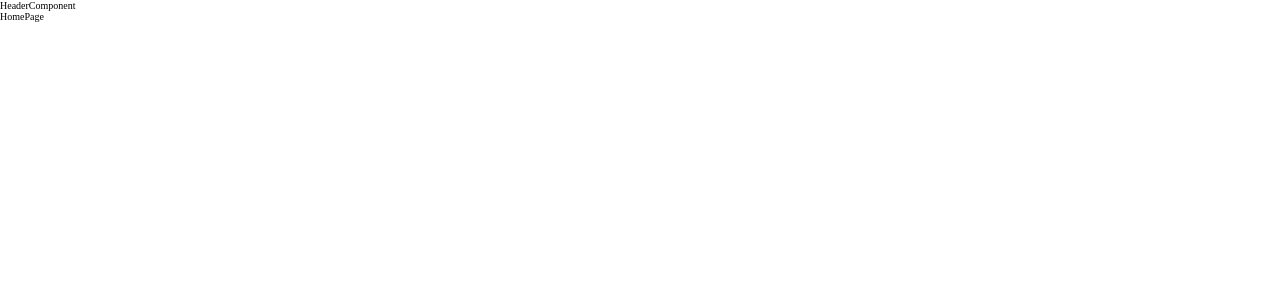
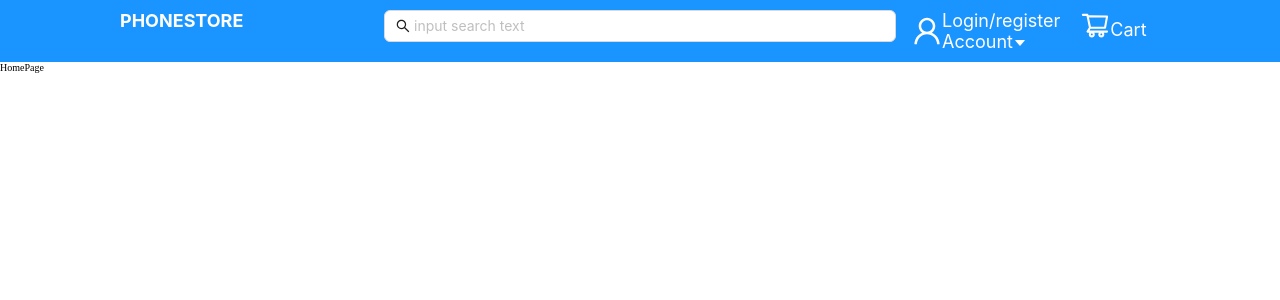
Before and after one commit to Longson2003s/phoneStore, a React (Create React App) app: page / in a window 1280 px wide. Shown: the top 300 px of the page. Built offline with nearby package versions, Linux system fonts and the light colour scheme.

Commit message:
UI header

```diff
--- a/src/components/HeaderComponent/HeaderComponent.jsx
+++ b/src/components/HeaderComponent/HeaderComponent.jsx
@@ -1,11 +1,50 @@
-import React from 'react'
-
+import { Col } from "antd";
+import Search from "antd/es/transfer/search";
+import React from "react";
+import {
+  WrapperHeader,
+  WrapperTextHeader,
+  WrapperHeaderAccout,
+  WrapperTextHeaderSmall,
+} from "./style";
+import {
+  UserOutlined,
+  CaretDownOutlined,
+  ShoppingCartOutlined,
+} from "@ant-design/icons";
 const HeaderComponent = () => {
   return (
     <div>
-      HeaderComponent
+      <WrapperHeader gutter='16px'>
+        <Col span={6}>
+          <WrapperTextHeader>PHONESTORE</WrapperTextHeader>
+        </Col>
+        <Col span={12}>
+          <Search
+            placeholder="input search text"
+            enterButton
+            // onSearch={onSearch}
+          />
+        </Col>
+        <Col span={6} style={{display:'flex',gap:'20px'}} >
+          <WrapperHeaderAccout>
+            <UserOutlined style={{ fontSize: "30px" }} />
+            <div>
+              <WrapperTextHeaderSmall>Login/register</WrapperTextHeaderSmall>
+              <div>
+                <WrapperTextHeaderSmall>Account</WrapperTextHeaderSmall>
+                <CaretDownOutlined />
+              </div>
+            </div>
+          </WrapperHeaderAccout>
+          <div>
+              <ShoppingCartOutlined style={{ fontSize: "30px" ,color:'#fff'}}/>
+              <WrapperTextHeaderSmall>Cart</WrapperTextHeaderSmall>
+          </div>
+        </Col>
+      </WrapperHeader>
     </div>
-  )
-}
+  );
+};
 
-export default HeaderComponent
+export default HeaderComponent;
--- /dev/null
+++ b/src/components/HeaderComponent/style.js
@@ -0,0 +1,26 @@
+import { Row } from "antd";
+import styled from "styled-components";
+
+export const WrapperHeader = styled(Row)`
+    padding: 10px 120px;
+    background-color: rgb(26,148,255)
+`
+export const WrapperTextHeader = styled.span`
+    font-size: 18px;
+    color: #fff;
+    font-weight: bold;
+    text-align: left;
+`
+export const WrapperHeaderAccout = styled.span`
+    display: flex;
+    align-items: center;
+    color:#fff;
+    gap:10 px;
+
+`
+
+export const WrapperTextHeaderSmall = styled.span`
+    font-size: 18px;
+    color: #fff;
+
+`
```
